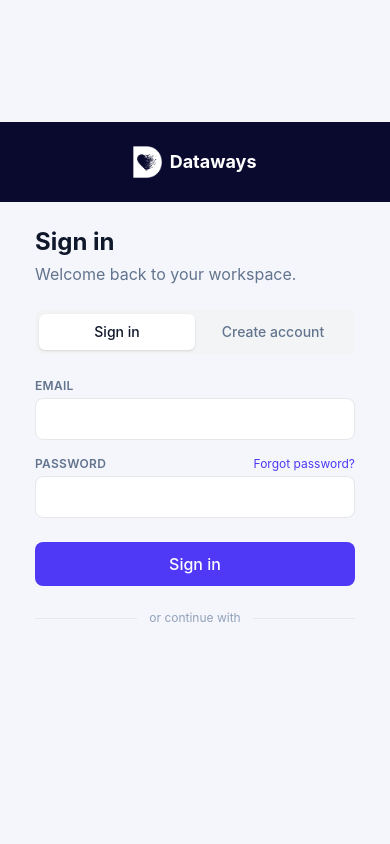
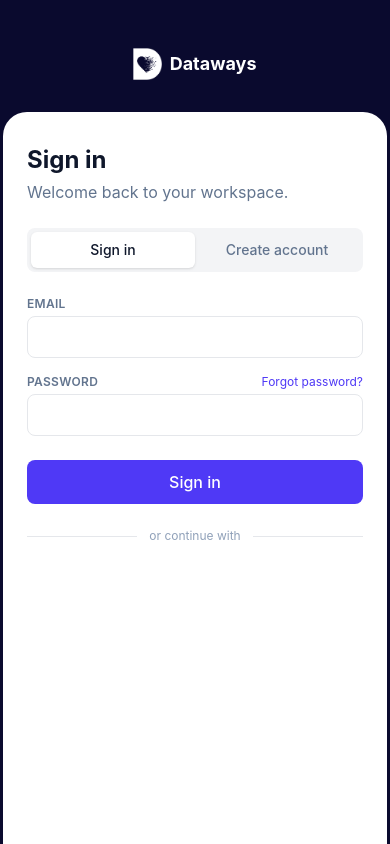
Before and after one commit to sebinsbn8-maker/dataways-attendance, a React (Vite) app in the folder frontend/: page /login in a window 390 px wide. Built offline with nearby package versions, Linux system fonts and the light colour scheme.

Commit message:
Make mobile login background full navy with white card form

```diff
--- a/frontend/src/index.css
+++ b/frontend/src/index.css
@@ -1,5 +1,5 @@
 @import "tailwindcss";
 
 html, body {
-  background-color: #f5f6fb;
+  background-color: #0a0a2e;
 }
--- a/frontend/src/pages/Login.jsx
+++ b/frontend/src/pages/Login.jsx
@@ -76,13 +76,13 @@ function Login() {
         <p className="text-indigo-300/60 text-sm">Secure team workspace · From Infolks Group</p>
       </div>
 
-      <div className="w-full lg:w-[30%] flex flex-col items-center justify-center bg-[#f5f6fb]">
-        <div className="lg:hidden w-full bg-[#0a0a2e] py-6 flex items-center justify-center gap-2 mb-6">
+      <div className="w-full lg:w-[30%] flex flex-col items-center justify-center bg-[#0a0a2e] lg:bg-[#f5f6fb] min-h-screen lg:min-h-0">
+        <div className="lg:hidden w-full pt-12 pb-8 flex items-center justify-center gap-2">
           <img src={logo} alt="Dataways" className="h-8" />
           <span className="text-lg font-bold text-white">Dataways</span>
         </div>
 
-        <div className="w-full max-w-sm px-8 pb-8">
+        <div className="w-full max-w-sm px-6 pb-10 lg:px-8 lg:pb-8 bg-white lg:bg-transparent rounded-t-3xl lg:rounded-none pt-8 lg:pt-0 flex-1 lg:flex-none">
           <h2 className="text-2xl font-bold text-slate-900 mb-1">
             {activeTab === 'signin' ? 'Sign in' : 'Create account'}
           </h2>
```
